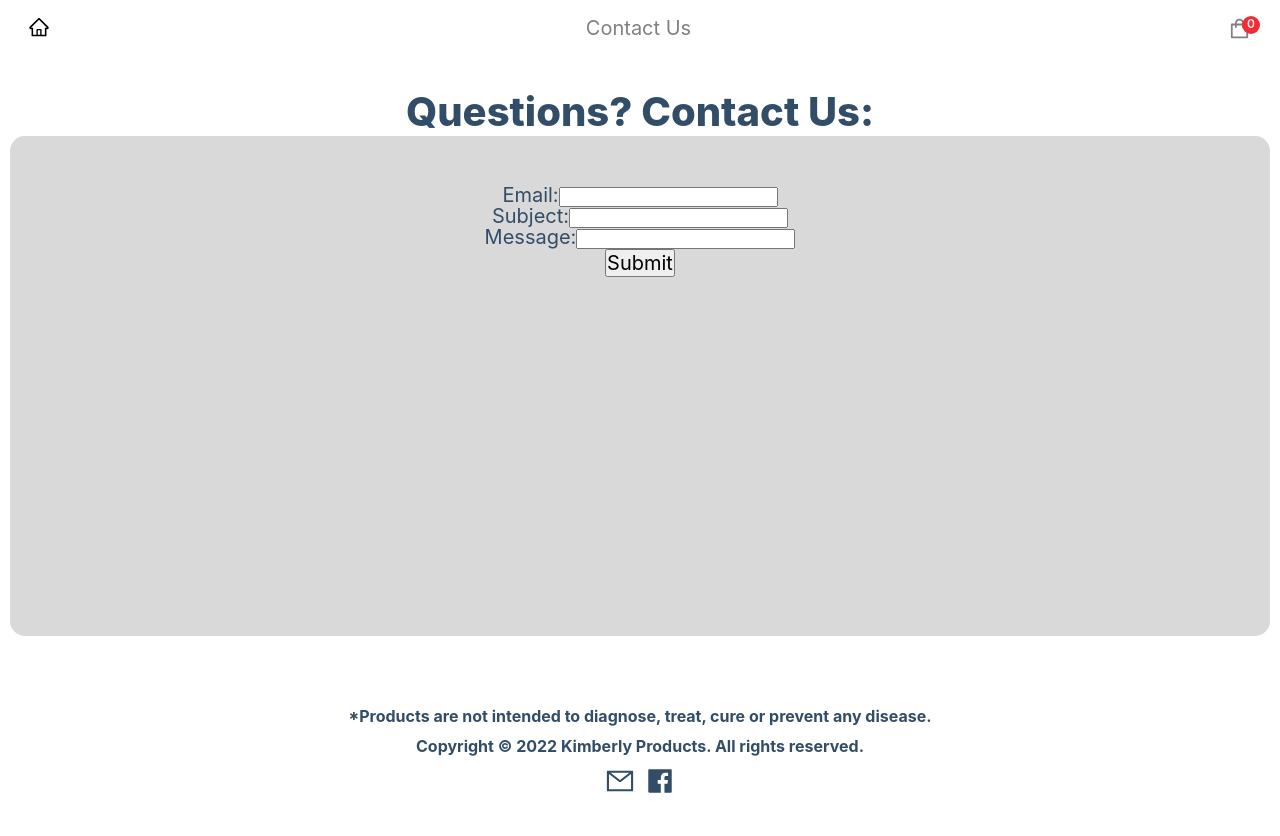
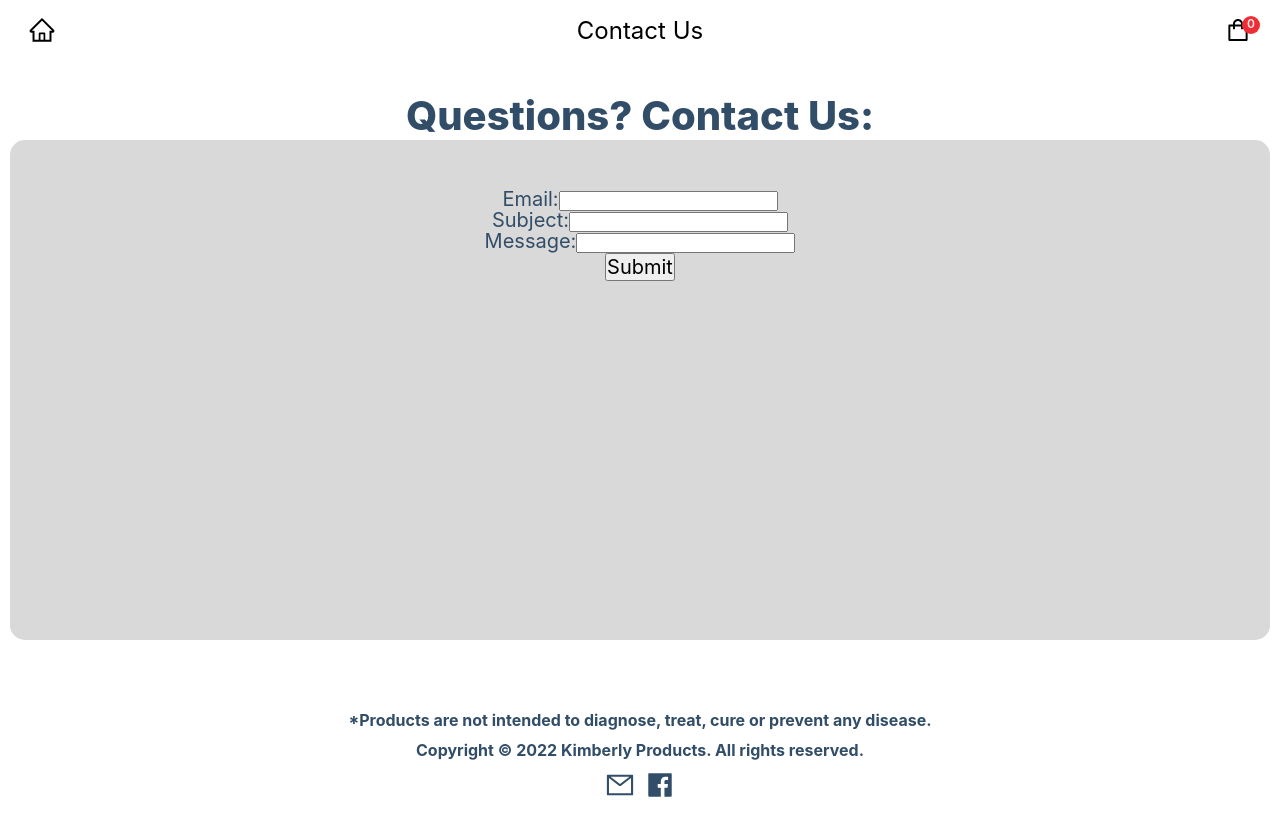
Before and after one commit to stroudcr/kimberlyproducts, a Next.js app: page /contact-us in a window 1280 px wide. Shown: the top 836 px of the page. Built offline with nearby package versions, Linux system fonts and the light colour scheme; no server answers.

Commit message:
increased font size and color to black. free shipping label.

```diff
--- a/components/HeroBanner.jsx
+++ b/components/HeroBanner.jsx
@@ -15,13 +15,13 @@ const HeroBanner = ({ heroBanner }) => {
         <div>
         <br/>
         <br/>
-        <p className="beats-solo2">Powered by a drug-free herbal extract</p>
+        <p className="beats-solo2"><big>Powered by a drug-free herbal extract</big></p>
         <br/>
         <br/>
         <h6 className="beats-solo">Kimberly Products are developed to relieve the itch and odor <br/>associated with fungal infections, as well as underarm and foot odor.</h6>
         <br/>
         <br/>
-        <p className="beats-solo2">ONE HERB, THAT'S ALL!!!</p>
+        <p className="beats-solo2"><big>ONE HERB, THAT'S ALL!!!</big></p>
           <Link href={`/product/itch-master`}>
             <button type="button">{heroBanner.buttonText}</button>
           </Link>
--- a/pages/product/[slug].js
+++ b/pages/product/[slug].js
@@ -50,6 +50,7 @@ const ProductDetails = ({ product, products }) => {
             </p>
           </div>
           <h4>Details: </h4>
+          <h4 className="reviews">FREE SHIPPING</h4>
           <p>{details}</p>
           <p className="price">${price}</p>
           <div className="quantity">
--- a/styles/globals.css
+++ b/styles/globals.css
@@ -65,18 +65,18 @@ width: 100%;
     margin-left: 6px;
 }
 .logo{
-  font-size: 22px;
+  font-size: 28px;
   font-weight: 500;
   cursor: pointer;
 
 }
 .nav-link{
-  color: grey;
-  font-size: 20px;
+  color: black;
+  font-size: 24px;
 }
 .cart-icon{
-  font-size: 25px;
-  color: gray;
+  font-size: 28px;
+  color: black;
   cursor: pointer;
   position: relative;
   transition: transform .4s ease;
```
